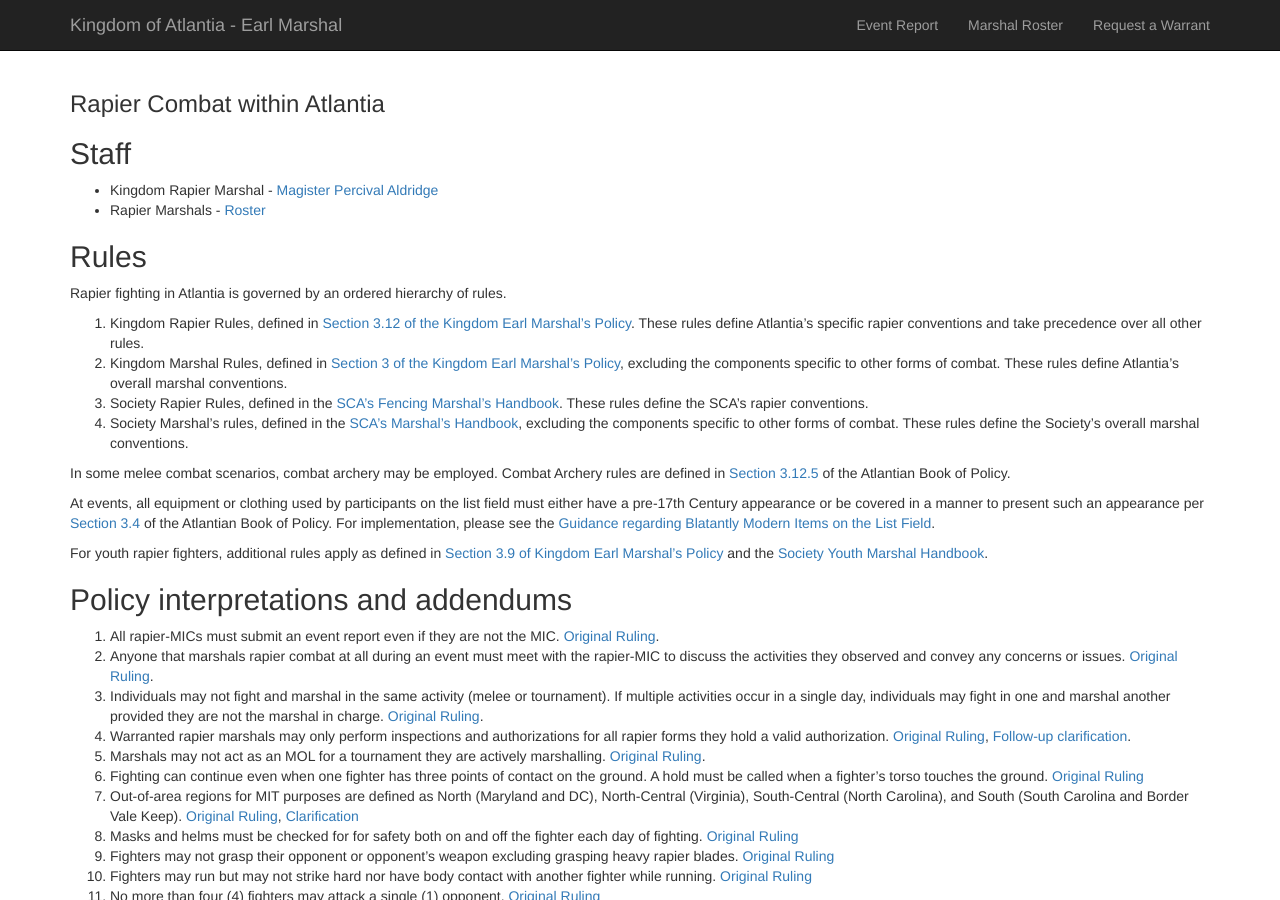
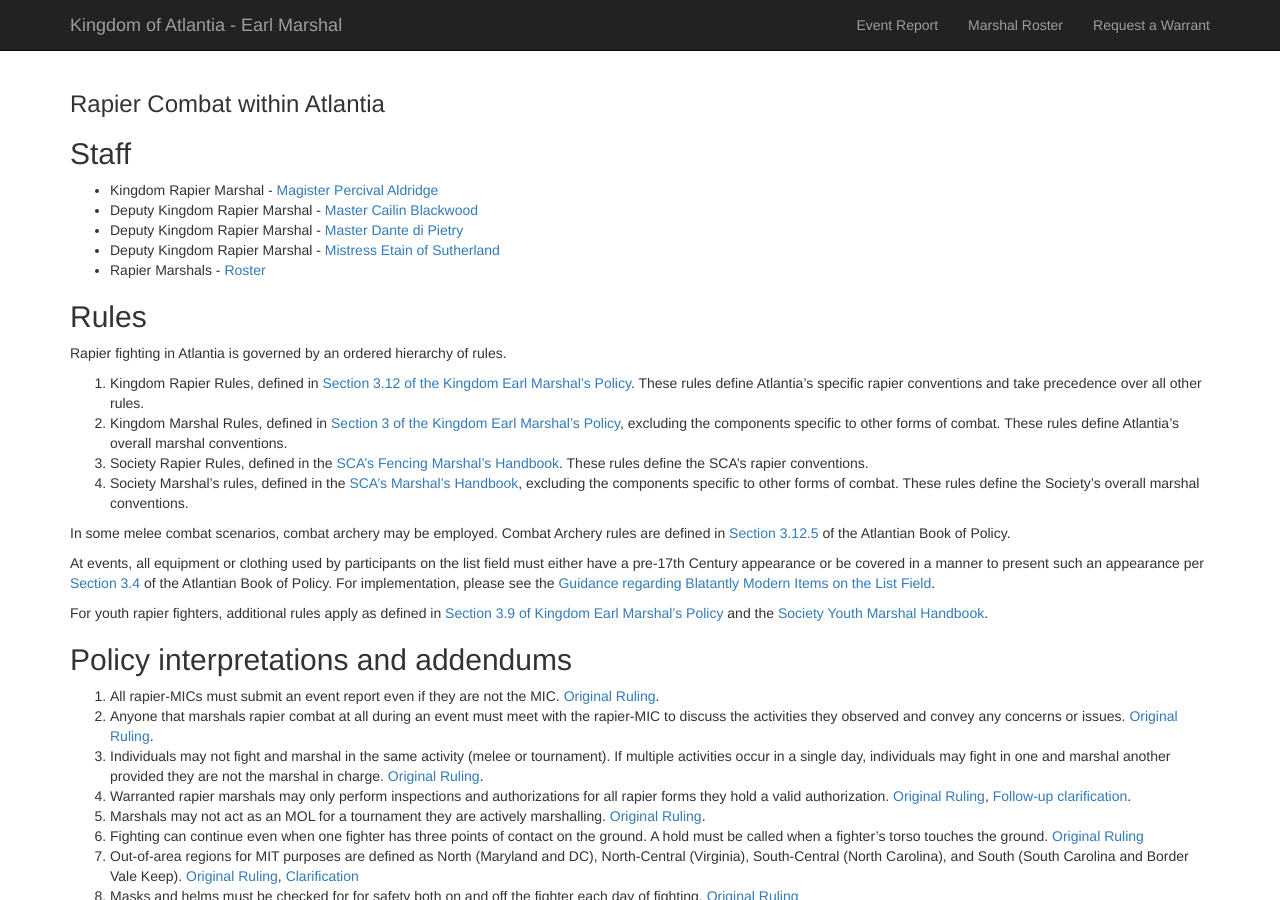
Before and after one commit to academie-de-espee/earl-marshal, a Jekyll site: the page built from rapier.md, in a window 1280 px wide and 900 px high. Built offline with Jekyll 4.4.1, drawn with Linux system fonts in a browser that asks for light colours.

Commit message:
Adding new deputies for rapier

```diff
--- a/rapier.md
+++ b/rapier.md
@@ -6,6 +6,9 @@ layout: default
 ## Staff
 
 * Kingdom Rapier Marshal - [Magister Percival Aldridge](https://warrant.atlantia.sca.org/user/300)
+* Deputy Kingdom Rapier Marshal - [Master Cailin Blackwood](https://warrant.atlantia.sca.org/user/1171)
+* Deputy Kingdom Rapier Marshal - [Master Dante di Pietry](https://warrant.atlantia.sca.org/user/606)
+* Deputy Kingdom Rapier Marshal - [Mistress Etain of Sutherland](https://warrant.atlantia.sca.org/user/1362)
 * Rapier Marshals - [Roster](https://warrant.atlantia.sca.org/warrants/type/14)
 
 ## Rules
```
